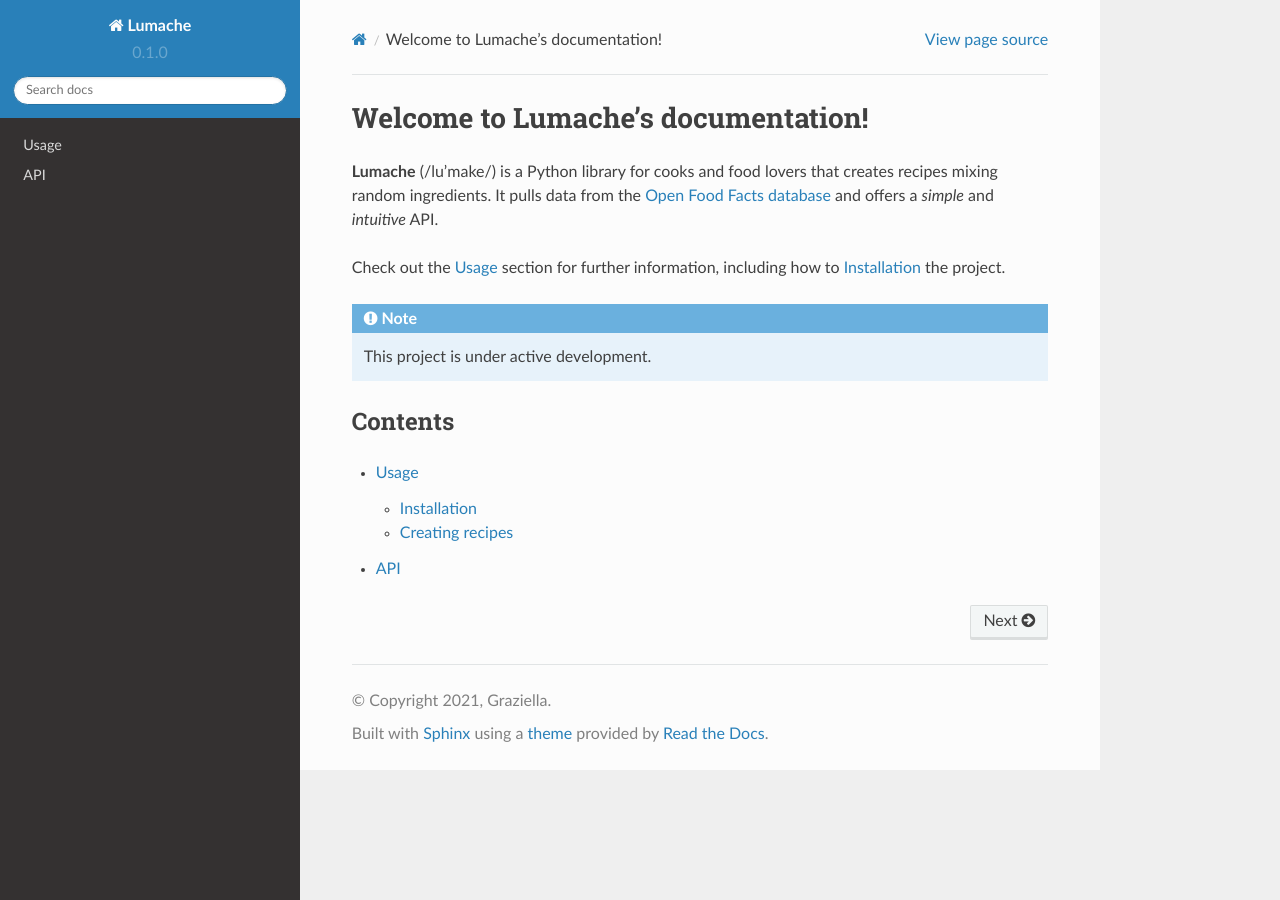
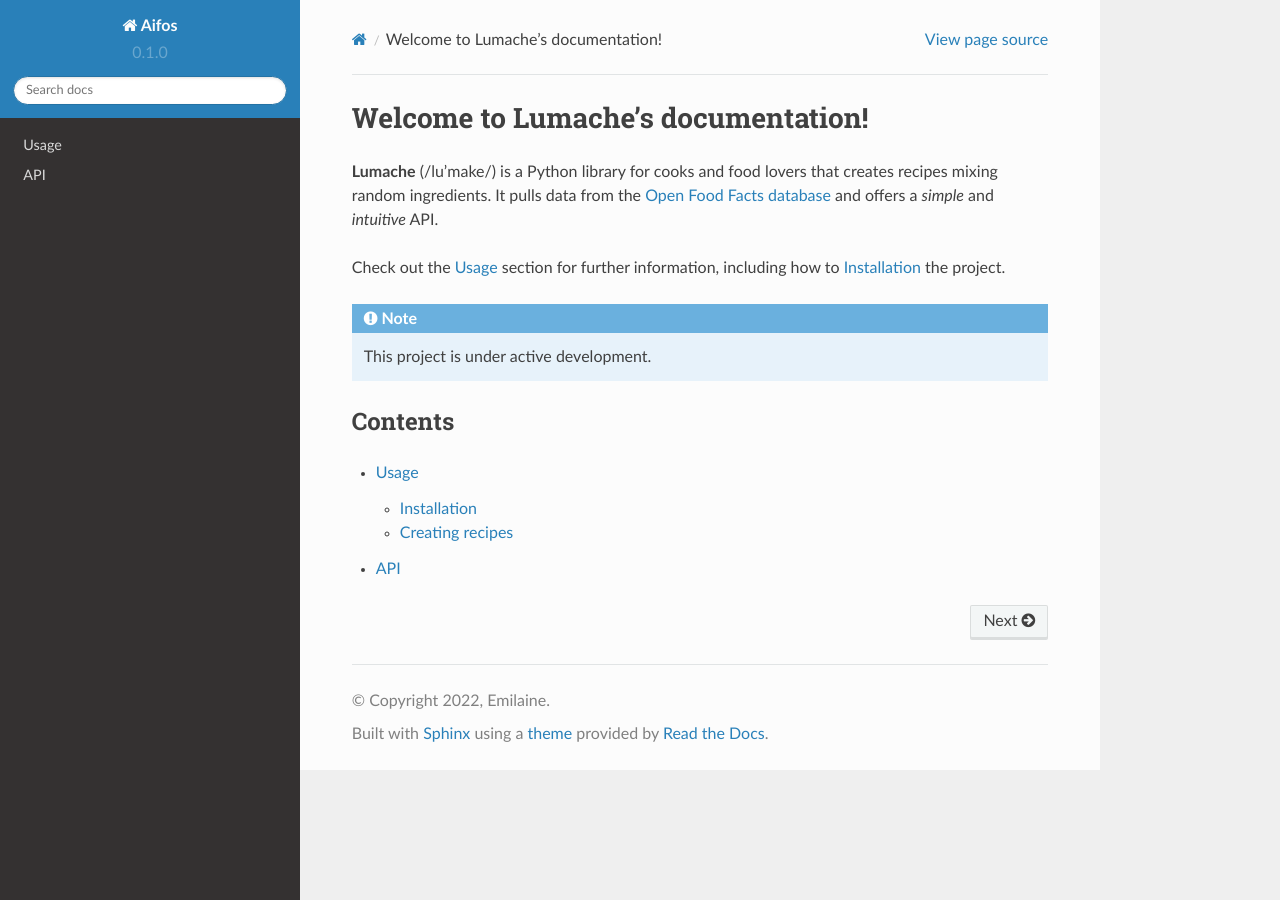
Before and after one commit to EmilaineBorato/sonda-tutorial, a Sphinx documentation site: the page built from docs/source/index.rst, in a window 1280 px wide. Built offline with Sphinx 7.4.7 and the Read the Docs theme 2.0.0, drawn with Linux system fonts in a browser that asks for light colours.

Commit message:
Update conf.py

```diff
--- a/docs/source/conf.py
+++ b/docs/source/conf.py
@@ -2,9 +2,9 @@
 
 # -- Project information
 
-project = 'Lumache'
-copyright = '2021, Graziella'
-author = 'Graziella'
+project = 'Aifos'
+copyright = '2022, Emilaine'
+author = 'Emilaine'
 
 release = '0.1'
 version = '0.1.0'
```
